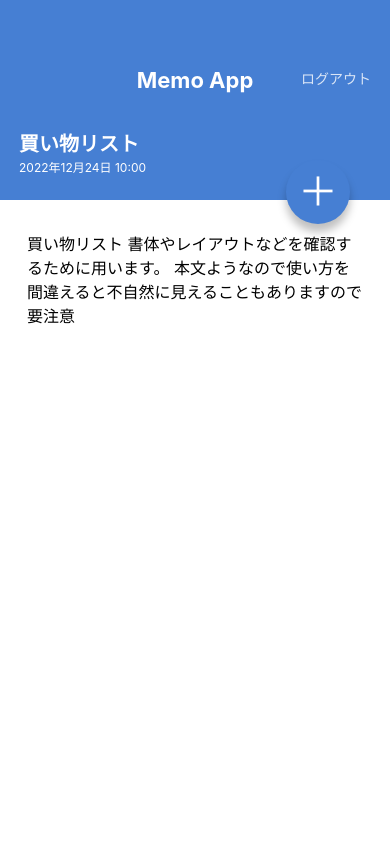
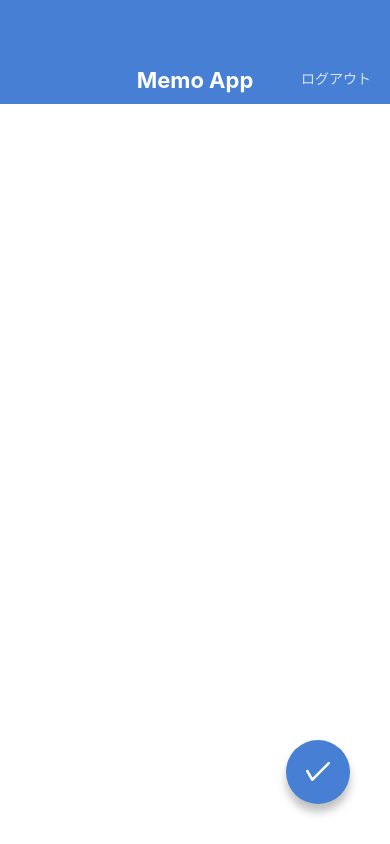
Before and after one commit to 109naoki/reactnative-todo, a React Native app: screen / in a window 390 px wide. Built offline with nearby package versions, Linux system fonts and the light colour scheme.

Commit message:
memo create edit view finish

```diff
--- a/App.jsx
+++ b/App.jsx
@@ -1,7 +1,9 @@
 import React from "react";
+import MemoCreateScreen from "./src/screens/MemoCreateScreen";
 import MemoDetailScreen from "./src/screens/MemoDetailsScreen";
+import MemoEditScreen from "./src/screens/MemoEditScreen";
 import MemoListScreen from "./src/screens/MemoListScreen";
 
 export default function App() {
-  return <MemoDetailScreen />;
+  return <MemoCreateScreen />;
 }
--- a/package.json
+++ b/package.json
@@ -9,6 +9,7 @@
     "web": "expo start --web"
   },
   "dependencies": {
+    "@expo/vector-icons": "^13.0.0",
     "expo": "~47.0.9",
     "expo-status-bar": "~1.4.2",
     "expo-updates": "~0.15.6",
--- a/src/components/CircleButton.jsx
+++ b/src/components/CircleButton.jsx
@@ -1,11 +1,12 @@
 import { StatusBar } from "expo-status-bar";
 import { StyleSheet, Text, View } from "react-native";
 import React from "react";
+import { AntDesign } from "@expo/vector-icons";
 export default function CircleButton(props) {
-  const { children, style } = props;
+  const { children, style, name } = props;
   return (
     <View style={[styles.circleButton, style]}>
-      <Text style={styles.circleButtonLabel}>{children}</Text>
+      <AntDesign name={name} size={32} color="white" />
     </View>
   );
 }
--- a/src/components/MemoList.jsx
+++ b/src/components/MemoList.jsx
@@ -1,6 +1,7 @@
 import { StatusBar } from "expo-status-bar";
 import { StyleSheet, Text, View } from "react-native";
 import React from "react";
+import { Feather } from "@expo/vector-icons";
 export default function MemoList() {
   return (
     <View>
@@ -10,7 +11,7 @@ export default function MemoList() {
           <Text style={styles.memoListItemDate}>2022年12月24日 12:00</Text>
         </View>
         <View>
-          <Text>x</Text>
+          <Feather name="x" size={12} color="#B0B0B0" />
         </View>
       </View>
       <View style={styles.memoListItem}>
@@ -19,7 +20,7 @@ export default function MemoList() {
           <Text style={styles.memoListItemDate}>2022年12月24日 12:00</Text>
         </View>
         <View>
-          <Text>x</Text>
+          <Feather name="x" size={12} color="#B0B0B0" />
         </View>
       </View>
       <View style={styles.memoListItem}>
@@ -28,7 +29,7 @@ export default function MemoList() {
           <Text style={styles.memoListItemDate}>2022年12月24日 12:00</Text>
         </View>
         <View>
-          <Text>x</Text>
+          <Feather name="x" size={12} color="#B0B0B0" />
         </View>
       </View>
     </View>
--- /dev/null
+++ b/src/screens/MemoCreateScreen.jsx
@@ -0,0 +1,40 @@
+import {
+  ScrollView,
+  StyleSheet,
+  Text,
+  TextInput,
+  View,
+  KeyboardAvoidingView,
+} from "react-native";
+import React from "react";
+import AppBar from "../components/AppBar";
+import CircleButton from "../components/CircleButton";
+
+export default function MemoCreateScreen() {
+  return (
+    <KeyboardAvoidingView style={styles.container} behavior="height">
+      <AppBar />
+      <View style={styles.inputContainer}>
+        <TextInput value="" multiline style={styles.input} />
+      </View>
+      <CircleButton name="check" />
+    </KeyboardAvoidingView>
+  );
+}
+
+const styles = StyleSheet.create({
+  container: {
+    flex: 1,
+  },
+  inputContainer: {
+    paddingHorizontal: 27,
+    paddingVertical: 32,
+    flex: 1,
+  },
+  input: {
+    flex: 1,
+    textAlignVertical: "top",
+    fontSize: 16,
+    lineHeight: 24,
+  },
+});
--- a/src/screens/MemoDetailsScreen.jsx
+++ b/src/screens/MemoDetailsScreen.jsx
@@ -18,7 +18,7 @@ export default function MemoDetailScreen() {
           本文ようなので使い方を間違えると不自然に見えることもありますので要注意
         </Text>
       </ScrollView>
-      <CircleButton style={{ top: 160, bottom: "auto" }}>＋</CircleButton>
+      <CircleButton style={{ top: 160, bottom: "auto" }} name="plus" />
     </View>
   );
 }
--- /dev/null
+++ b/src/screens/MemoEditScreen.jsx
@@ -0,0 +1,40 @@
+import {
+  ScrollView,
+  StyleSheet,
+  Text,
+  TextInput,
+  View,
+  KeyboardAvoidingView,
+} from "react-native";
+import React from "react";
+import AppBar from "../components/AppBar";
+import CircleButton from "../components/CircleButton";
+
+export default function MemoEditScreen() {
+  return (
+    <KeyboardAvoidingView style={styles.container} behavior="height">
+      <AppBar />
+      <View style={styles.inputContainer}>
+        <TextInput value="買い物リスト" multiline style={styles.input} />
+      </View>
+      <CircleButton name="check" />
+    </KeyboardAvoidingView>
+  );
+}
+
+const styles = StyleSheet.create({
+  container: {
+    flex: 1,
+  },
+  inputContainer: {
+    paddingHorizontal: 27,
+    paddingVertical: 32,
+    flex: 1,
+  },
+  input: {
+    flex: 1,
+    textAlignVertical: "top",
+    fontSize: 16,
+    lineHeight: 24,
+  },
+});
--- a/src/screens/MemoListScreen.jsx
+++ b/src/screens/MemoListScreen.jsx
@@ -11,7 +11,7 @@ export default function MemoListScreen() {
 
       <MemoList />
 
-      <CircleButton>＋</CircleButton>
+      <CircleButton name="plus" />
     </View>
   );
 }
```
Also changed, not shown: 1 other file (tests, documents, lock files or other folders).
